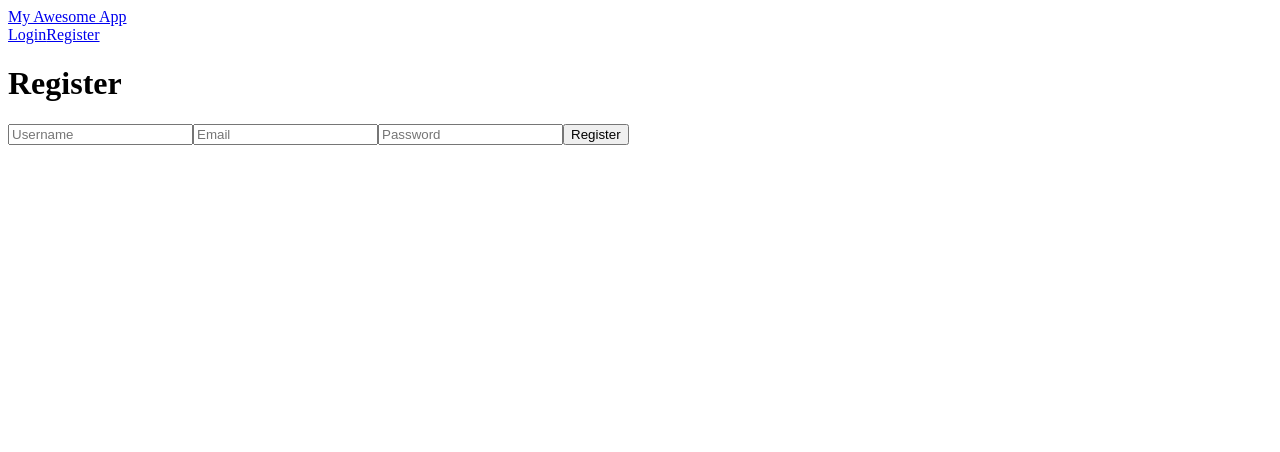
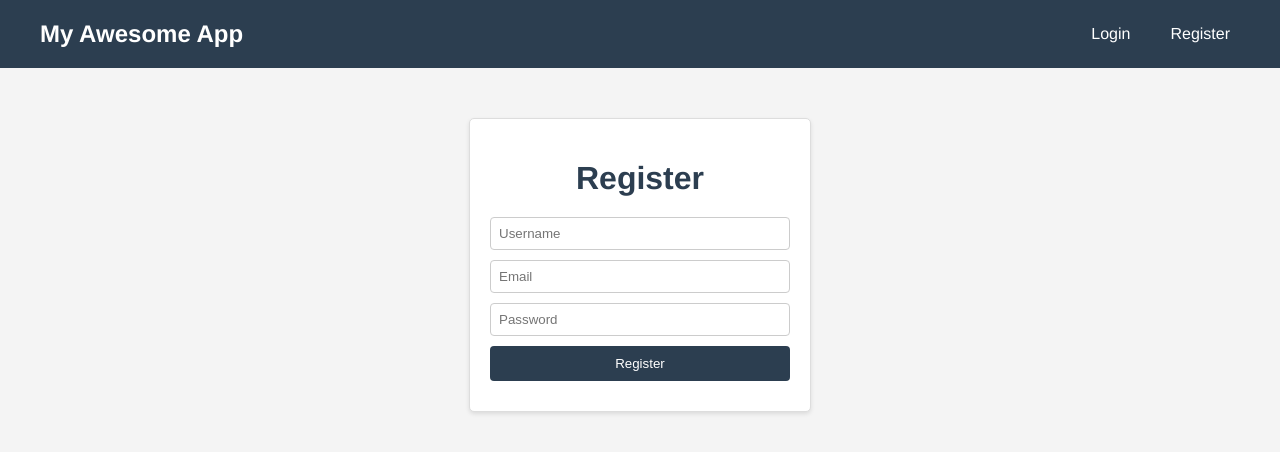
Before and after one commit to LizzieDworsky/MERN_Auth_Starter, a React (Create React App) app in the folder frontend/: page /register in a window 1280 px wide. Shown: the top 452 px of the page. Built offline with nearby package versions, Linux system fonts and the light colour scheme.

Commit message:
added css to improve UI

```diff
--- a/frontend/src/App.css
+++ b/frontend/src/App.css
@@ -0,0 +1,100 @@
+body {
+    font-family: "Helvetica Neue", Helvetica, Arial, sans-serif;
+    background-color: #f4f4f4;
+    color: #333;
+    margin: 0;
+    padding: 0;
+}
+
+/* NavBar css */
+.navbar {
+    display: flex;
+    justify-content: space-between;
+    align-items: center;
+    padding: 20px 40px;
+    background-color: #2c3e50;
+    color: #ffffff;
+}
+
+.navbar-user {
+    font-size: 20px;
+    font-weight: bold;
+}
+
+.navbar-brand {
+    font-size: 24px;
+    font-weight: bold;
+    text-decoration: none;
+    color: inherit;
+}
+:hover {
+    cursor: pointer;
+}
+
+.navbar-links {
+    display: flex;
+    align-items: center;
+}
+
+.navbar-link {
+    color: #ffffff;
+    text-decoration: none;
+    margin-left: 20px;
+    padding: 5px 10px;
+    border-radius: 5px;
+    transition: background-color 0.3s ease;
+}
+
+.navbar-link:hover {
+    background-color: #34495e;
+}
+
+/* HomePage  CSS*/
+.home-div {
+    padding: 5rem;
+    text-align: center;
+    font-size: 2rem;
+}
+
+/* Login and Register CSS */
+.auth-form-container {
+    text-align: center;
+    margin-top: 50px;
+    max-width: 300px;
+    margin: 50px auto;
+    padding: 20px 20px 30px;
+    border: 1px solid #ddd;
+    border-radius: 5px;
+    background-color: #ffffff;
+    box-shadow: 0 2px 4px rgba(0, 0, 0, 0.1);
+}
+
+.auth-header {
+    color: #2c3e50;
+    margin-bottom: 20px;
+}
+
+.auth-form {
+    display: flex;
+    flex-direction: column;
+}
+.auth-form input {
+    margin-bottom: 10px;
+    padding: 8px;
+    border: 1px solid #ccc;
+    border-radius: 4px;
+}
+
+.auth-form button {
+    padding: 10px 15px;
+    border: none;
+    border-radius: 4px;
+    background-color: #2c3e50;
+    color: white;
+    cursor: pointer;
+    transition: background-color 0.3s ease;
+}
+
+.auth-form button:hover {
+    background-color: #34495e;
+}
--- a/frontend/src/pages/HomePage.jsx
+++ b/frontend/src/pages/HomePage.jsx
@@ -27,8 +27,12 @@ export default function HomePage() {
     const { user } = useAuth();
 
     if (cars.length === 0) {
-        return <div>{`${user.username} currently has no cars.`}</div>;
+        return (
+            <div className="home-div">{`${user.username} currently has no cars.`}</div>
+        );
     }
 
-    return <div>{`${user.username} currently has cars.`}</div>;
+    return (
+        <div className="home-div">{`${user.username} currently has cars.`}</div>
+    );
 }
```
